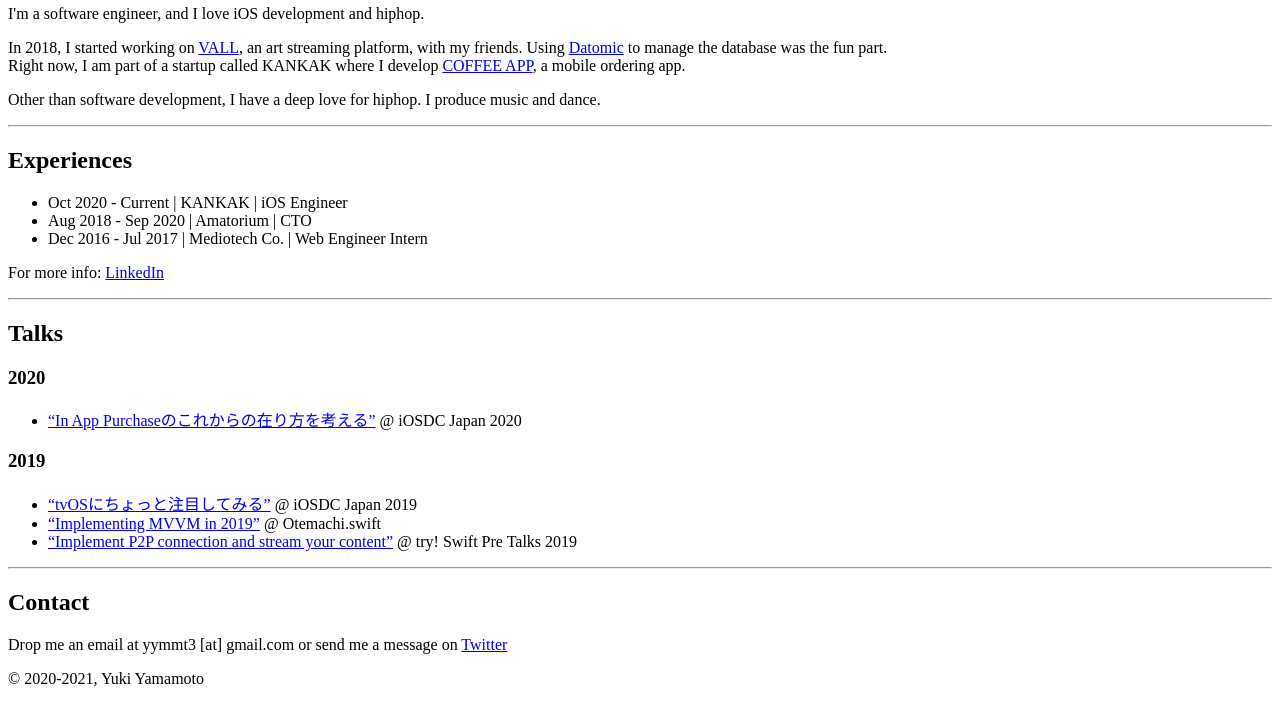
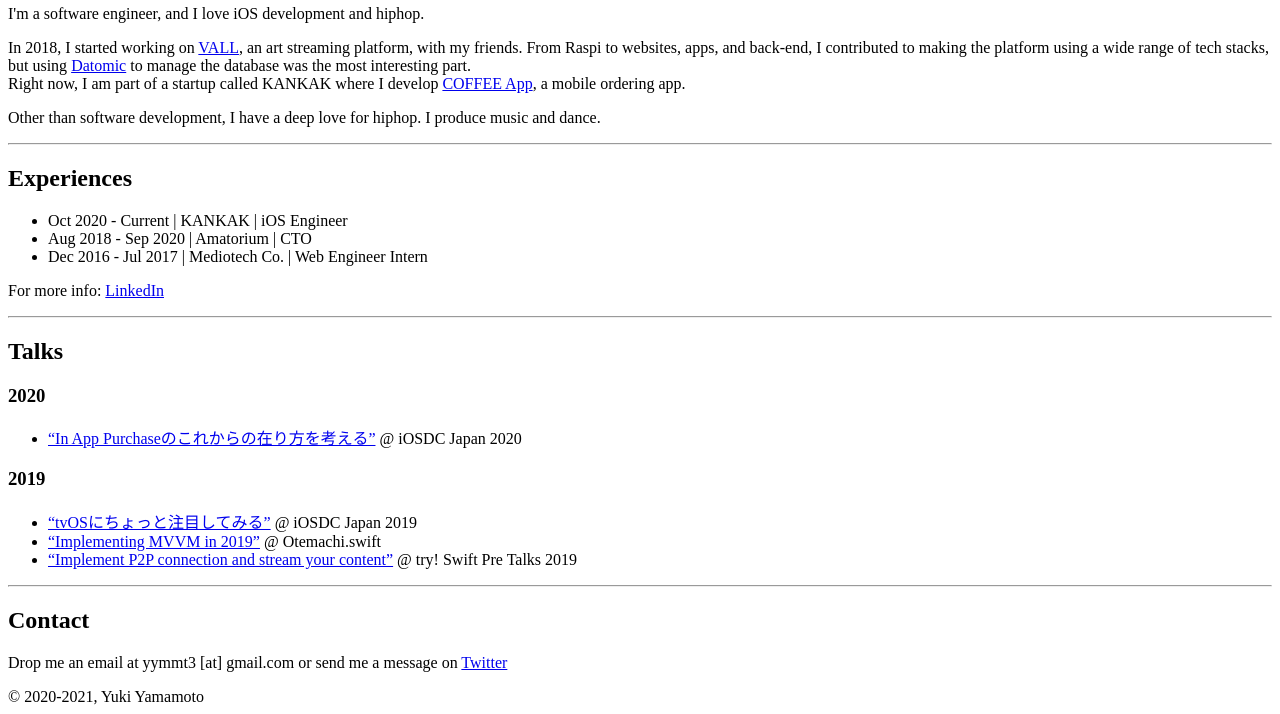
Before and after one commit to redryerye/portfolio, a Gatsby site: page /about in a window 1280 px wide. Shown: the part 363-1077 px from the top of the page. Built offline with nearby package versions, Linux system fonts and the light colour scheme; Gatsby itself is replaced by a stand-in of ours.

Commit message:
Update index.js

```diff
--- a/src/pages/about/index.js
+++ b/src/pages/about/index.js
@@ -46,9 +46,9 @@
         <p>
           In 2018, I started working on <a href="https://vall.app"
           target="_blank">VALL</a>, an art streaming platform, with my friends.
-          Using <a href="https://www.datomic.com/" target="_blank">Datomic</a> to manage the database was the fun part.<br />
+          From Raspi to websites, apps, and back-end, I contributed to making the platform using a wide range of tech stacks, but using <a href="https://www.datomic.com/" target="_blank">Datomic</a> to manage the database was the most interesting part.<br />
           Right now, I am part of a startup called KANKAK where I develop <a href="https://apps.apple.com/jp/app/coffee-app/id1470570852"
-          target="_blank">COFFEE APP</a>, a mobile ordering app.
+          target="_blank">COFFEE App</a>, a mobile ordering app.
         </p>
         <p>
           Other than software development, I have a deep love for hiphop. I produce music and dance.
```
